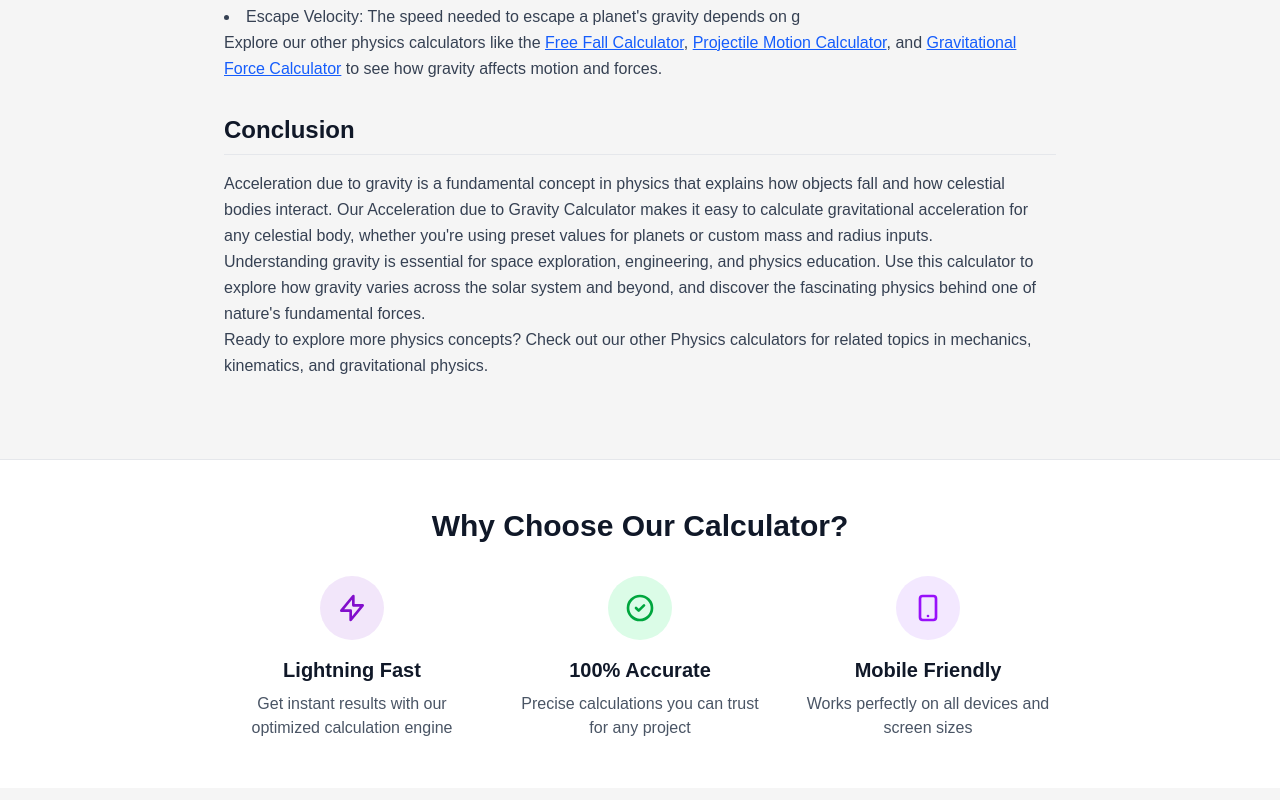
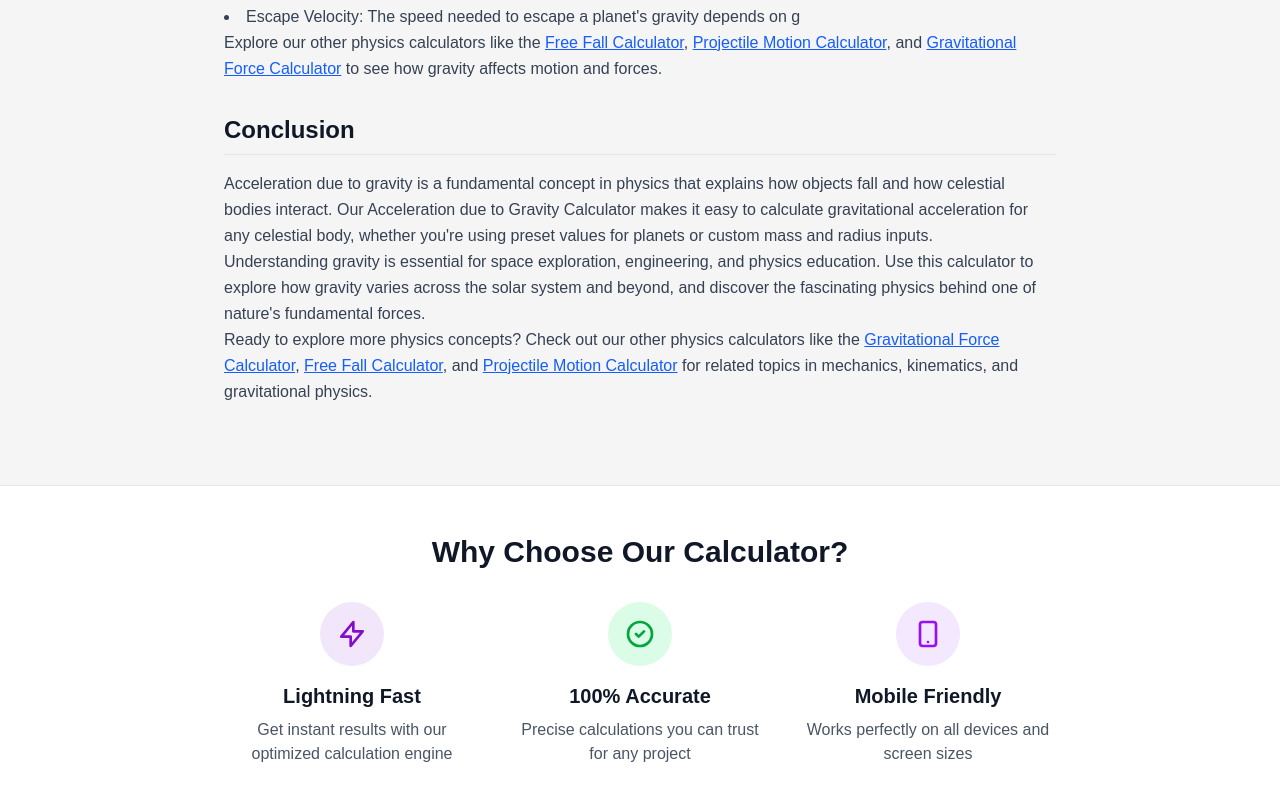
Before and after one commit to heyumarkhan/getcalculation.com, a Next.js app: page /physics/acceleration-due-to-gravity-calculator in a window 1280 px wide. Shown: the part 6483-7283 px from the top of the page. Built offline with nearby package versions, Linux system fonts and the light colour scheme.

Commit message:
Added Acceleration due to Gravity Calculator

```diff
--- a/app/(calculators)/physics/acceleration-due-to-gravity-calculator/page.tsx
+++ b/app/(calculators)/physics/acceleration-due-to-gravity-calculator/page.tsx
@@ -234,7 +234,7 @@ export default function AccelerationDueToGravityCalculatorPage() {
           Understanding gravity is essential for space exploration, engineering, and physics education. Use this calculator to explore how gravity varies across the solar system and beyond, and discover the fascinating physics behind one of nature&apos;s fundamental forces.
         </p>
         <p>
-          Ready to explore more physics concepts? Check out our other {createInternalLink('physics', 'Physics calculators')} for related topics in mechanics, kinematics, and gravitational physics.
+          Ready to explore more physics concepts? Check out our other physics calculators like the {createInternalLink('gravitational-force-calculator', 'Gravitational Force Calculator')}, {createInternalLink('free-fall-calculator', 'Free Fall Calculator')}, and {createInternalLink('projectile-motion-calculator', 'Projectile Motion Calculator')} for related topics in mechanics, kinematics, and gravitational physics.
         </p>
       </SEOSection>
     </CalculatorPageTemplate>
```
